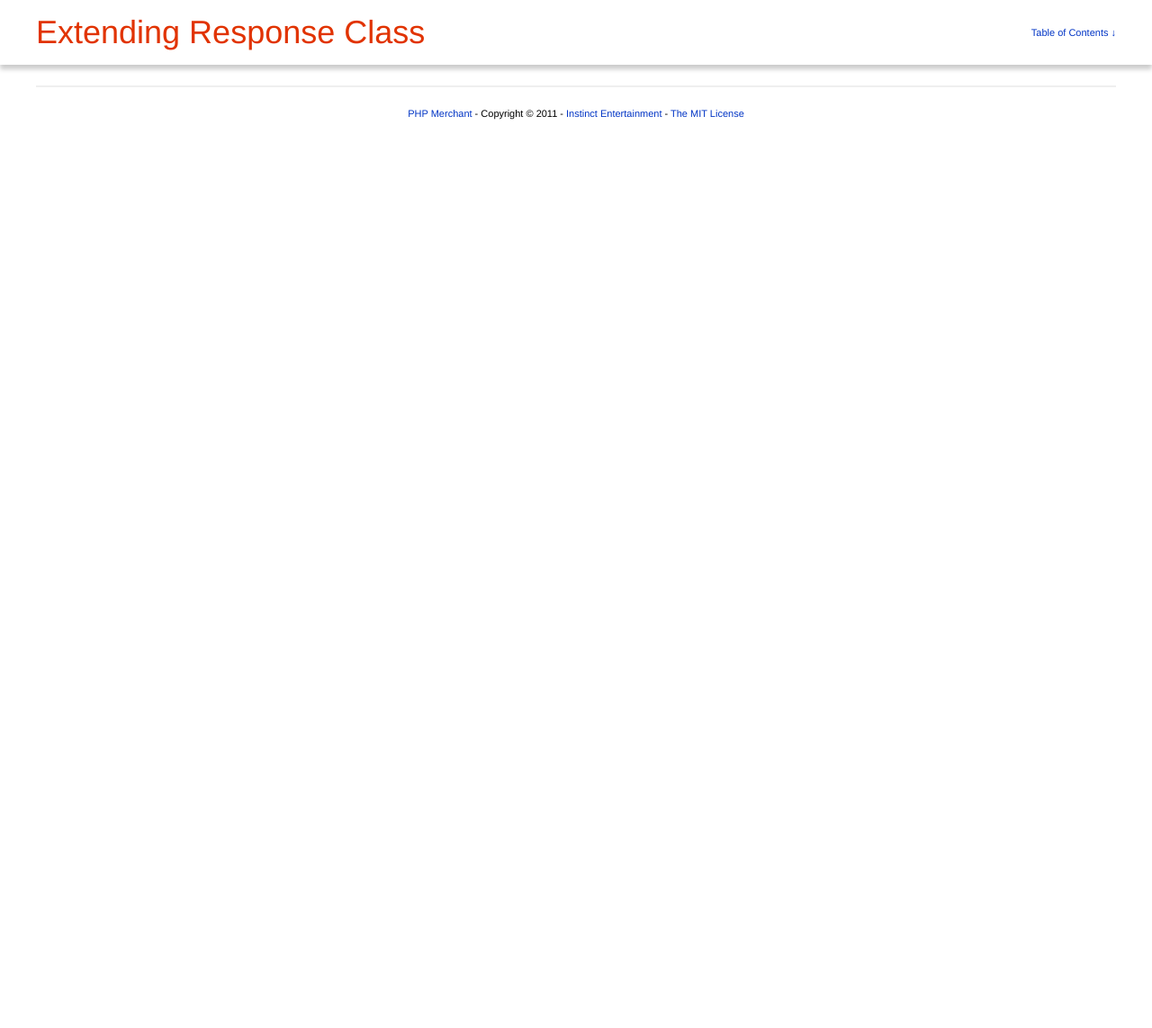
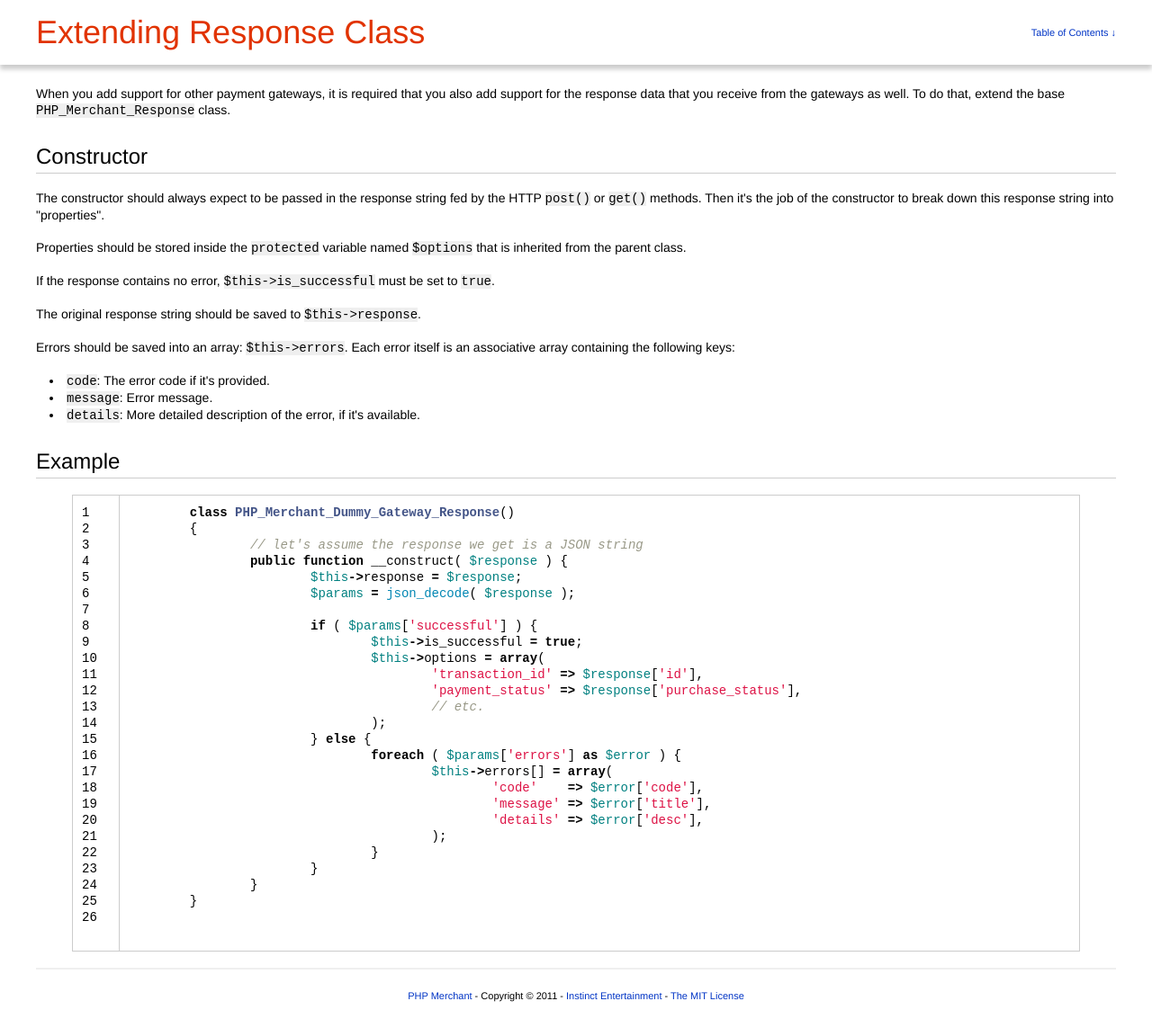
Before and after one commit to wp-e-commerce/PHP-Merchant, a Jekyll site: the page built from extend-response.html, in a window 1280 px wide. Shown: the whole page at 90% size. Built offline with Jekyll 4.4.1, drawn with Linux system fonts in a browser that asks for light colours; before the commit the page ends 900 px from its top, so only the background shows below that.

Commit message:
Extend Response

```diff
--- a/extend-response.html
+++ b/extend-response.html
@@ -4,3 +4,49 @@ title   : Extending Response Class
 category: Advanced Topics
 order   : 1
 ---
+<p>When you add support for other payment gateways, it is required that you also add support for the response data that you receive from the gateways as well. To do that, extend the base <code>PHP_Merchant_Response</code> class.</p>
+
+<section>
+	<h3>Constructor</h3>
+	<p>The constructor should always expect to be passed in the response string fed by the HTTP <code>post()</code> or <code>get()</code> methods. Then it's the job of the constructor to break down this response string into "properties".</p>
+	<p>Properties should be stored inside the <code>protected</code> variable named <code>$options</code> that is inherited from the parent class.</p>
+	<p>If the response contains no error, <code>$this->is_successful</code> must be set to <code>true</code>.</p>
+	<p>The original response string should be saved to <code>$this->response</code>.</p>
+	<p>Errors should be saved into an array: <code>$this->errors</code>. Each error itself is an associative array containing the following keys:</p>
+	<ul>
+		<li><code>code</code>: The error code if it's provided.</li>
+		<li><code>message</code>: Error message.</li>
+		<li><code>details</code>: More detailed description of the error, if it's available.</li>
+	</ul>
+</section>
+
+<section>
+	<h3>Example</h3>
+	{% highlight php linenos startinline %}
+	class PHP_Merchant_Dummy_Gateway_Response()
+	{
+		// let's assume the response we get is a JSON string
+		public function __construct( $response ) {
+			$this->response = $response;
+			$params = json_decode( $response );
+
+			if ( $params['successful'] ) {
+				$this->is_successful = true;
+				$this->options = array(
+					'transaction_id' => $response['id'],
+					'payment_status' => $response['purchase_status'],
+					// etc.
+				);
+			} else {
+				foreach ( $params['errors'] as $error ) {
+					$this->errors[] = array(
+						'code'    => $error['code'],
+						'message' => $error['title'],
+						'details' => $error['desc'],
+					);
+				}
+			}
+		}
+	}
+	{% endhighlight %}
+</section>
```
